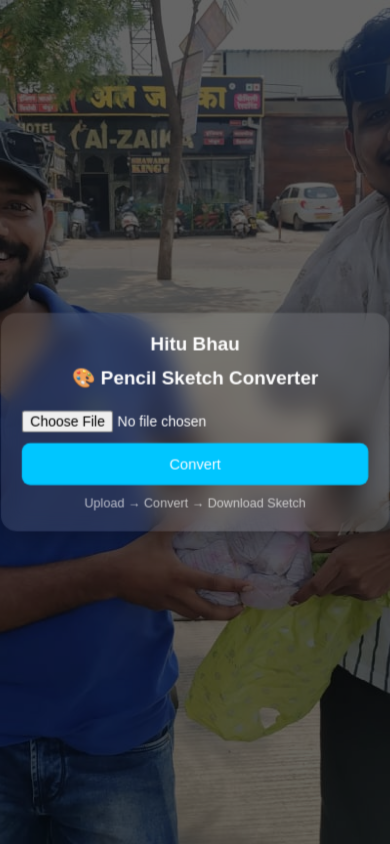
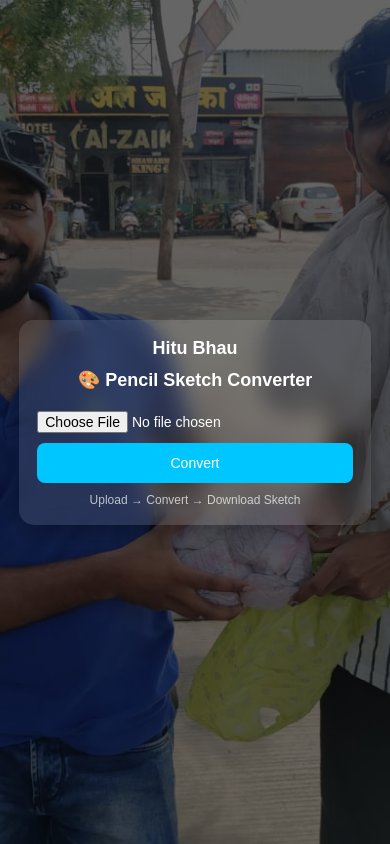
Before and after one commit to Hitanshu-m/pencil-sketch-converter, a Flask app: page / in a window 390 px wide. Run offline with Flask 3, Linux system fonts and the light colour scheme.

Commit message:
css updated

```diff
--- a/static/style.css
+++ b/static/style.css
@@ -12,7 +12,7 @@ body {
     align-items: center;
 
     background: url("/static/bg.jpg") no-repeat center center/cover;
-    padding: 20px;
+    padding: 15px;
 }
 
 /* DARK OVERLAY */
@@ -25,7 +25,7 @@ body {
     background: rgba(0,0,0,0.6);
 }
 
-/* MAIN CARD (same shape) */
+/* MAIN CARD */
 .container {
     position: relative;
     z-index: 1;
@@ -41,8 +41,6 @@ body {
 
     border-radius: 15px;
     box-shadow: 0 8px 25px rgba(0,0,0,0.3);
-
-    transition: transform 0.3s ease;
 }
 
 /* HEADINGS */
@@ -110,23 +108,32 @@ img {
     opacity: 0.7;
 }
 
-/* 📱 MOBILE ZOOM EFFECT */
+/* 📱 MOBILE FIX (NO ZOOM - PERFECT FIT) */
 @media (max-width: 600px) {
-
-    .container {
-        transform: scale(1.05);   /* 👈 lighter zoom (safe) */
-        transform-origin: center;
-    }
 
     body {
         padding: 10px;
+    }
+
+    .container {
+        width: 95%;
+        max-width: none;
+        padding: 18px;
     }
 
     h1 {
         font-size: 18px;
     }
 
+    h3 {
+        font-size: 14px;
+    }
+
     button {
         font-size: 14px;
     }
+
+    input {
+        font-size: 14px;
+    }
 }
```
